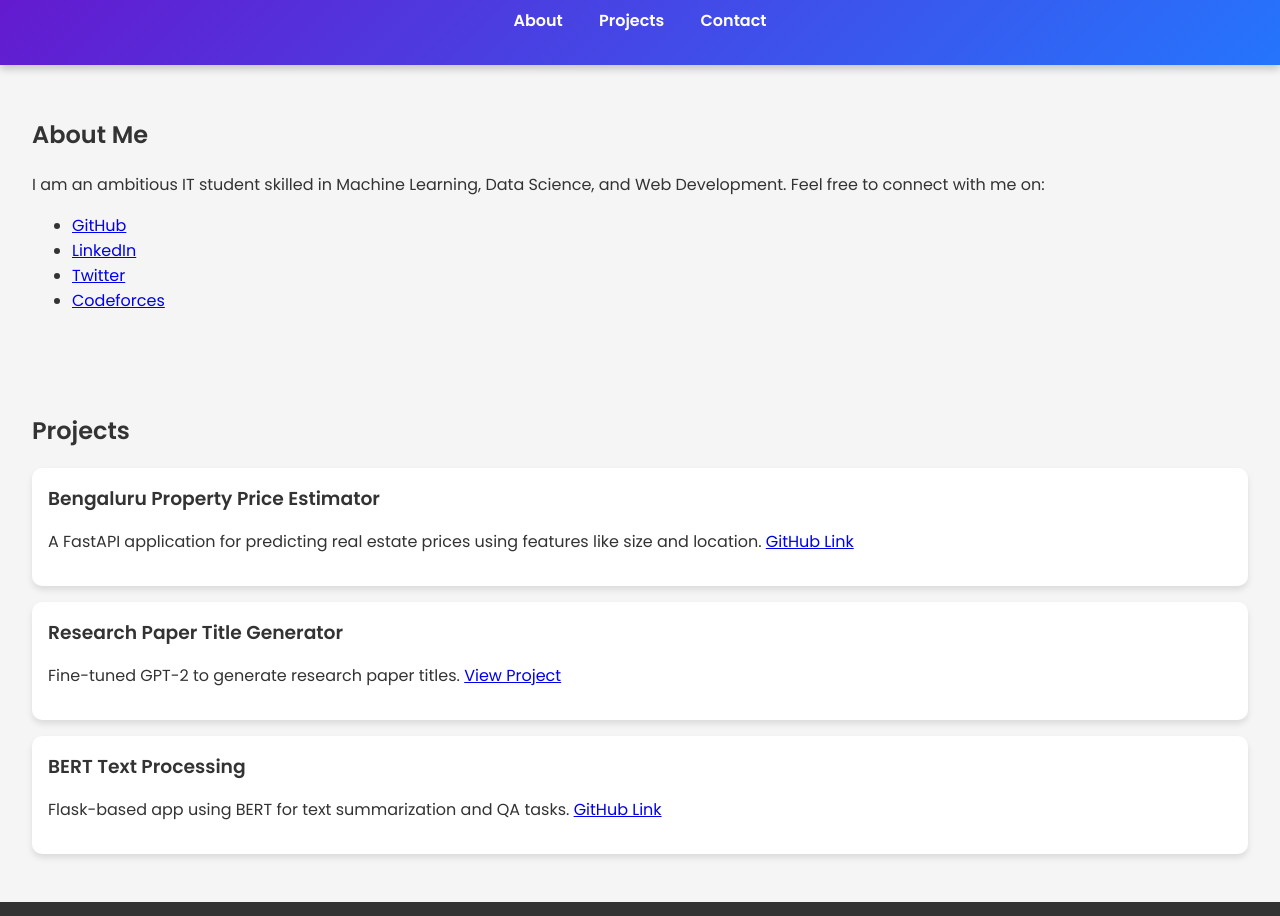
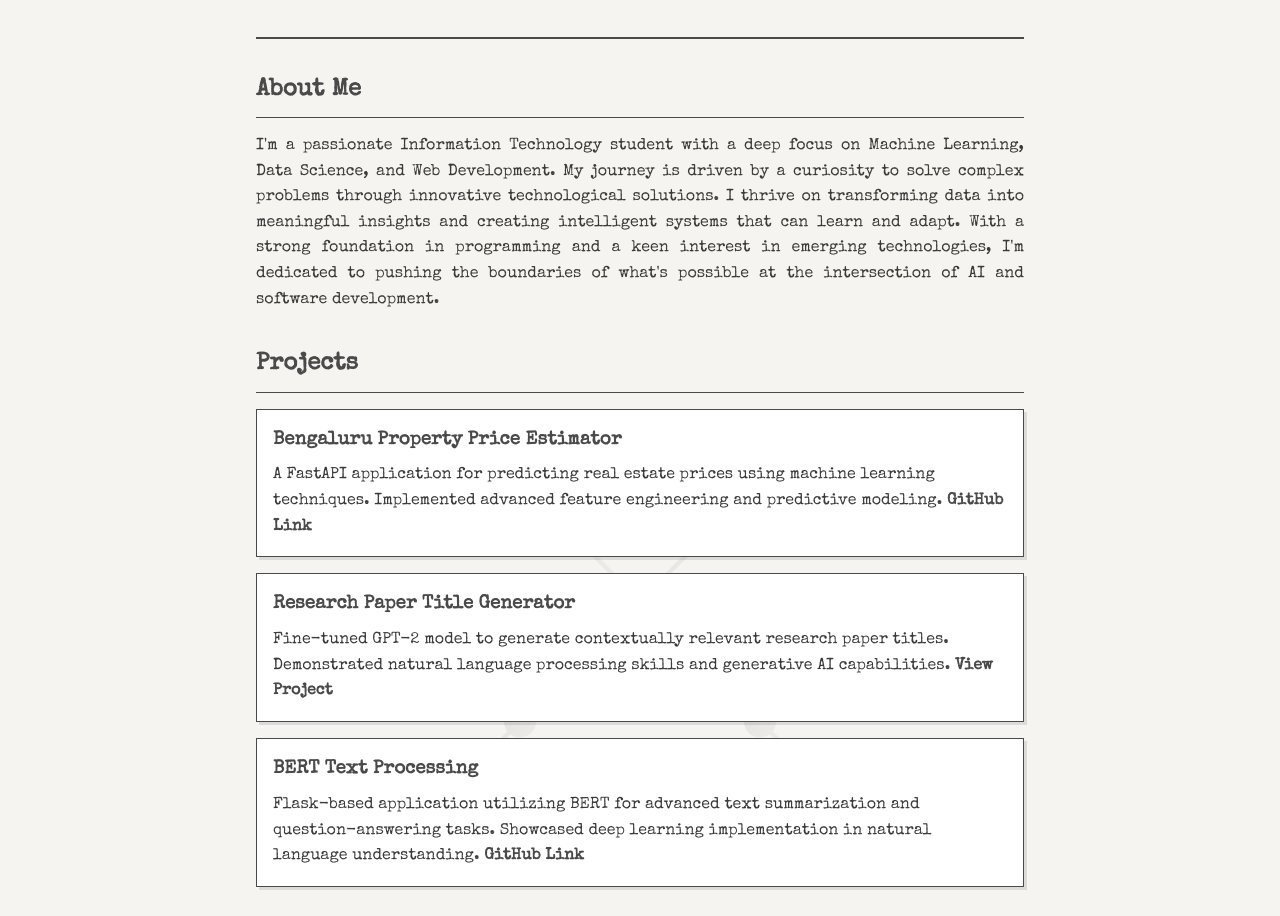
Before and after one commit to kanishkautag/Portfolio-Website, a plain HTML site: page index.html in a window 1280 px wide. Shown: the part 133-1049 px from the top of the page. Drawn offline with nearby package versions, Linux system fonts and the light colour scheme.

Commit message:
some changes

```diff
--- a/index.html
+++ b/index.html
@@ -3,27 +3,80 @@
 <head>
     <meta charset="UTF-8">
     <meta name="viewport" content="width=device-width, initial-scale=1.0">
-    <title>Kanishka Utagikar's Portfolio</title>
-    <link href="https://fonts.googleapis.com/css2?family=Poppins:wght@300;400;600&display=swap" rel="stylesheet">
+    <title>Kanishka Utagikar - Portfolio</title>
+    <link href="https://fonts.googleapis.com/css2?family=Special+Elite&display=swap" rel="stylesheet">
     <link rel="stylesheet" href="styles.css">
 </head>
 <body>
+    <div class="ml-background">
+        <svg viewBox="0 0 100 100" xmlns="http://www.w3.org/2000/svg" class="ml-animation">
+            <defs>
+                <linearGradient id="grad" x1="0%" y1="0%" x2="100%" y2="100%">
+                    <stop offset="0%" style="stop-color:#4a4a4a;stop-opacity:1" />
+                    <stop offset="100%" style="stop-color:#999;stop-opacity:1" />
+                </linearGradient>
+            </defs>
+            <g class="neural-nodes">
+                <circle cx="50" cy="50" r="3" fill="url(#grad)" class="central-node pulse"/>
+                <circle cx="30" cy="30" r="2" fill="url(#grad)" class="node node1"/>
+                <circle cx="70" cy="30" r="2" fill="url(#grad)" class="node node2"/>
+                <circle cx="30" cy="70" r="2" fill="url(#grad)" class="node node3"/>
+                <circle cx="70" cy="70" r="2" fill="url(#grad)" class="node node4"/>
+                <path d="M50,50 L30,30" stroke="url(#grad)" stroke-width="0.5" class="connection"/>
+                <path d="M50,50 L70,30" stroke="url(#grad)" stroke-width="0.5" class="connection"/>
+                <path d="M50,50 L30,70" stroke="url(#grad)" stroke-width="0.5" class="connection"/>
+                <path d="M50,50 L70,70" stroke="url(#grad)" stroke-width="0.5" class="connection"/>
+            </g>
+        </svg>
+    </div>
+
     <header>
         <h1>Kanishka Utagikar</h1>
-        <p>Hardworking Information Technology Student | Web Developer | ML Enthusiast</p>
-        <nav>
-            <a href="#about">About</a>
-            <a href="#projects">Projects</a>
-            <a href="#contact">Contact</a>
-        </nav>
+        <p>Information Technology Student | Web Developer | ML Enthusiast</p>
     </header>
+
     <main>
-        <section id="about">
+        <section id="summary">
             <h2>About Me</h2>
             <p>
-                I am an ambitious IT student skilled in Machine Learning, Data Science, and Web Development.
-                Feel free to connect with me on:
+                I'm a passionate Information Technology student with a deep focus on Machine Learning, Data Science, and Web Development.
+                My journey is driven by a curiosity to solve complex problems through innovative technological solutions.
+                I thrive on transforming data into meaningful insights and creating intelligent systems that can learn and adapt.
+                With a strong foundation in programming and a keen interest in emerging technologies,
+                I'm dedicated to pushing the boundaries of what's possible at the intersection of AI and software development.
             </p>
+        </section>
+
+        <section id="projects">
+            <h2>Projects</h2>
+            <div class="project">
+                <h3>Bengaluru Property Price Estimator</h3>
+                <p>
+                    A FastAPI application for predicting real estate prices using machine learning techniques.
+                    Implemented advanced feature engineering and predictive modeling.
+                    <a href="https://github.com/kanishkautag/Bengaluru-House-Prices" target="_blank">GitHub Link</a>
+                </p>
+            </div>
+            <div class="project">
+                <h3>Research Paper Title Generator</h3>
+                <p>
+                    Fine-tuned GPT-2 model to generate contextually relevant research paper titles.
+                    Demonstrated natural language processing skills and generative AI capabilities.
+                    <a href="https://huggingface.co/Kan05/Paper-Title-Generator-GPT2" target="_blank">View Project</a>
+                </p>
+            </div>
+            <div class="project">
+                <h3>BERT Text Processing</h3>
+                <p>
+                    Flask-based application utilizing BERT for advanced text summarization and question-answering tasks.
+                    Showcased deep learning implementation in natural language understanding.
+                    <a href="https://github.com/kanishkautag/BERT-Text-Summarization" target="_blank">GitHub Link</a>
+                </p>
+            </div>
+        </section>
+
+        <section id="socials">
+            <h2>Connect With Me</h2>
             <ul>
                 <li><a href="https://github.com/kanishkautag" target="_blank">GitHub</a></li>
                 <li><a href="https://www.linkedin.com/in/kanishka-utagikar-6116b6223" target="_blank">LinkedIn</a></li>
@@ -31,36 +84,16 @@
                 <li><a href="#" target="_blank">Codeforces</a></li>
             </ul>
         </section>
-        <section id="projects">
-            <h2>Projects</h2>
-            <div class="project">
-                <h3>Bengaluru Property Price Estimator</h3>
-                <p>
-                    A FastAPI application for predicting real estate prices using features like size and location.
-                    <a href="https://github.com/kanishkautag/Bengaluru-House-Prices" target="_blank">GitHub Link</a>
-                </p>
-            </div>
-            <div class="project">
-                <h3>Research Paper Title Generator</h3>
-                <p>
-                    Fine-tuned GPT-2 to generate research paper titles.
-                    <a href="https://huggingface.co/Kan05/Paper-Title-Generator-GPT2" target="_blank">View Project</a>
-                </p>
-            </div>
-            <div class="project">
-                <h3>BERT Text Processing</h3>
-                <p>
-                    Flask-based app using BERT for text summarization and QA tasks.
-                    <a href="https://github.com/kanishkautag/BERT-Text-Summarization" target="_blank">GitHub Link</a>
-                </p>
-            </div>
+
+        <section id="contact">
+            <h2>Contact</h2>
+            <p>Email: <a href="mailto:kanishka.utagikar@gmail.com">kanishka.utagikar@gmail.com</a></p>
         </section>
     </main>
+
     <footer>
-        <p>© 2024 Kanishka Utagikar</p>
+        <p>© 2024 Kanishka Utagikar | Crafted with passion for technology</p>
     </footer>
-
-
 
     <script src="script.js"></script>
 </body>
--- a/styles.css
+++ b/styles.css
@@ -1,72 +1,175 @@
-/* General Reset */
+@import url('https://fonts.googleapis.com/css2?family=Special+Elite&display=swap');
+
+:root {
+    --bg-color: #f5f4f0;
+    --text-color: #3a3a3a;
+    --accent-color: #4a4a4a;
+    --paper-shadow: rgba(0, 0, 0, 0.1);
+}
+
+* {
+    box-sizing: border-box;
+    margin: 0;
+    padding: 0;
+}
+
 body {
-    margin: 0;
-    font-family: 'Poppins', sans-serif;
-    background-color: #f5f5f5;
-    color: #333;
-    overflow-x: hidden;
-    cursor: default; /* Restore default cursor */
+    font-family: 'Special Elite', cursive;
+    background-color: var(--bg-color);
+    color: var(--text-color);
+    line-height: 1.6;
+    max-width: 800px;
+    margin: 0 auto;
+    padding: 1rem;
+    position: relative;
+}
+
+/* ML Background Animation */
+.ml-background {
+    position: absolute;
+    top: 0;
+    left: 0;
+    width: 100%;
+    height: 100%;
+    z-index: -1;
+    opacity: 0.1;
+    pointer-events: none;
+}
+
+.ml-animation {
+    width: 100%;
+    height: 100%;
+}
+
+.neural-nodes .node {
+    transition: transform 2s ease;
+}
+
+.neural-nodes .central-node {
+    animation: pulse 3s infinite alternate;
+}
+
+.neural-nodes .node1 { animation: nodeMove1 5s infinite alternate; }
+.neural-nodes .node2 { animation: nodeMove2 5s infinite alternate; }
+.neural-nodes .node3 { animation: nodeMove3 5s infinite alternate; }
+.neural-nodes .node4 { animation: nodeMove4 5s infinite alternate; }
+
+@keyframes pulse {
+    0% { transform: scale(1); }
+    100% { transform: scale(1.2); }
+}
+
+@keyframes nodeMove1 {
+    0% { transform: translate(-5px, -5px); }
+    100% { transform: translate(5px, 5px); }
+}
+
+@keyframes nodeMove2 {
+    0% { transform: translate(5px, -5px); }
+    100% { transform: translate(-5px, 5px); }
+}
+
+@keyframes nodeMove3 {
+    0% { transform: translate(-5px, 5px); }
+    100% { transform: translate(5px, -5px); }
+}
+
+@keyframes nodeMove4 {
+    0% { transform: translate(5px, 5px); }
+    100% { transform: translate(-5px, -5px); }
 }
 
 /* Header Styles */
 header {
     text-align: center;
-    padding: 2rem;
-    background: linear-gradient(135deg, #6a11cb, #2575fc);
-    color: white;
-    box-shadow: 0 4px 8px rgba(0, 0, 0, 0.2);
+    padding: 2rem 0;
+    border-bottom: 2px solid var(--accent-color);
+    margin-bottom: 2rem;
 }
 
 header h1 {
     font-size: 2.5rem;
-    margin: 0;
+    letter-spacing: -1px;
+    color: var(--accent-color);
 }
 
 header p {
     font-size: 1rem;
-    margin-top: 0.5rem;
-}
-
-header nav a {
-    margin: 0 1rem;
-    text-decoration: none;
-    color: white;
-    font-weight: bold;
-}
-
-header nav a:hover {
-    text-decoration: underline;
-    cursor: pointer; /* Ensure links have pointer cursor */
+    color: var(--accent-color);
+    opacity: 0.8;
 }
 
 /* Section Styles */
 section {
-    padding: 2rem;
+    margin-bottom: 2rem;
 }
 
+section h2 {
+    border-bottom: 1px solid var(--accent-color);
+    padding-bottom: 0.5rem;
+    margin-bottom: 1rem;
+    color: var(--accent-color);
+}
+
+#summary p, #contact p {
+    text-align: justify;
+}
+
+#socials ul, #contact ul {
+    list-style-type: none;
+    padding-left: 1rem;
+}
+
+#socials ul li, #contact ul li {
+    margin-bottom: 0.5rem;
+}
+
+/* Project Styles */
 .project {
-    margin: 1rem 0;
+    background-color: white;
+    border: 1px solid var(--accent-color);
     padding: 1rem;
-    background: #fff;
-    border-radius: 10px;
-    box-shadow: 0 4px 6px rgba(0, 0, 0, 0.1);
+    margin-bottom: 1rem;
+    box-shadow: 3px 3px 0 var(--paper-shadow);
     transition: transform 0.2s ease;
 }
 
 .project:hover {
-    transform: translateY(-5px);
+    transform: translate(-3px, -3px);
+    box-shadow: 6px 6px 0 var(--paper-shadow);
 }
 
 .project h3 {
-    margin: 0;
+    color: var(--accent-color);
+    margin-bottom: 0.5rem;
 }
 
+.project a, #contact a {
+    color: var(--accent-color);
+    text-decoration: none;
+    font-weight: bold;
+}
 
+.project a:hover, #contact a:hover {
+    text-decoration: underline;
+}
 
 /* Footer Styles */
 footer {
     text-align: center;
     padding: 1rem;
-    background-color: #333;
-    color: white;
+    border-top: 1px solid var(--accent-color);
+    color: var(--accent-color);
+    opacity: 0.7;
 }
+
+/* Responsive Adjustments */
+@media (max-width: 600px) {
+    body {
+        padding: 0.5rem;
+    }
+
+    header h1 {
+        font-size: 2rem;
+    }
+}
```
